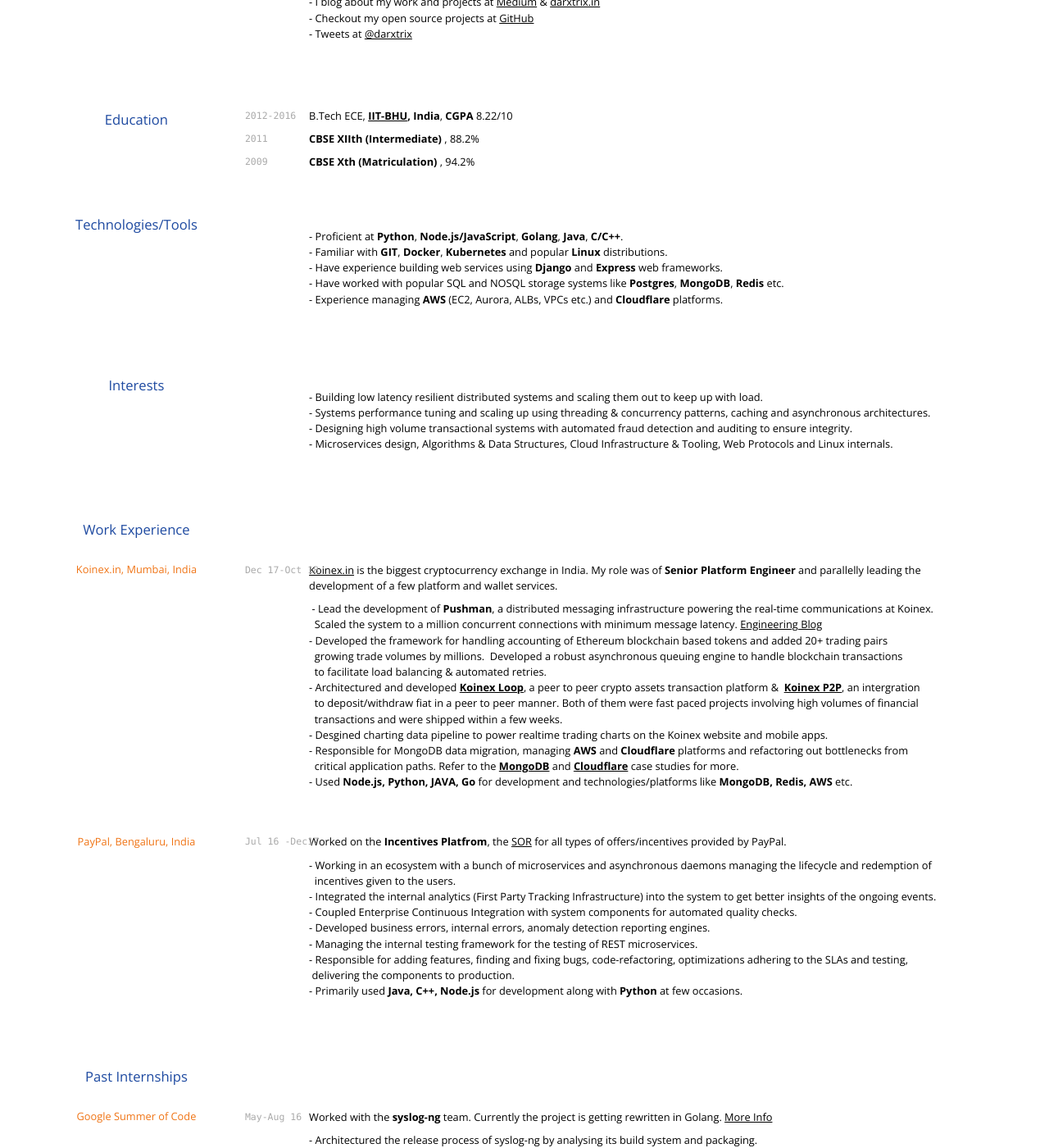
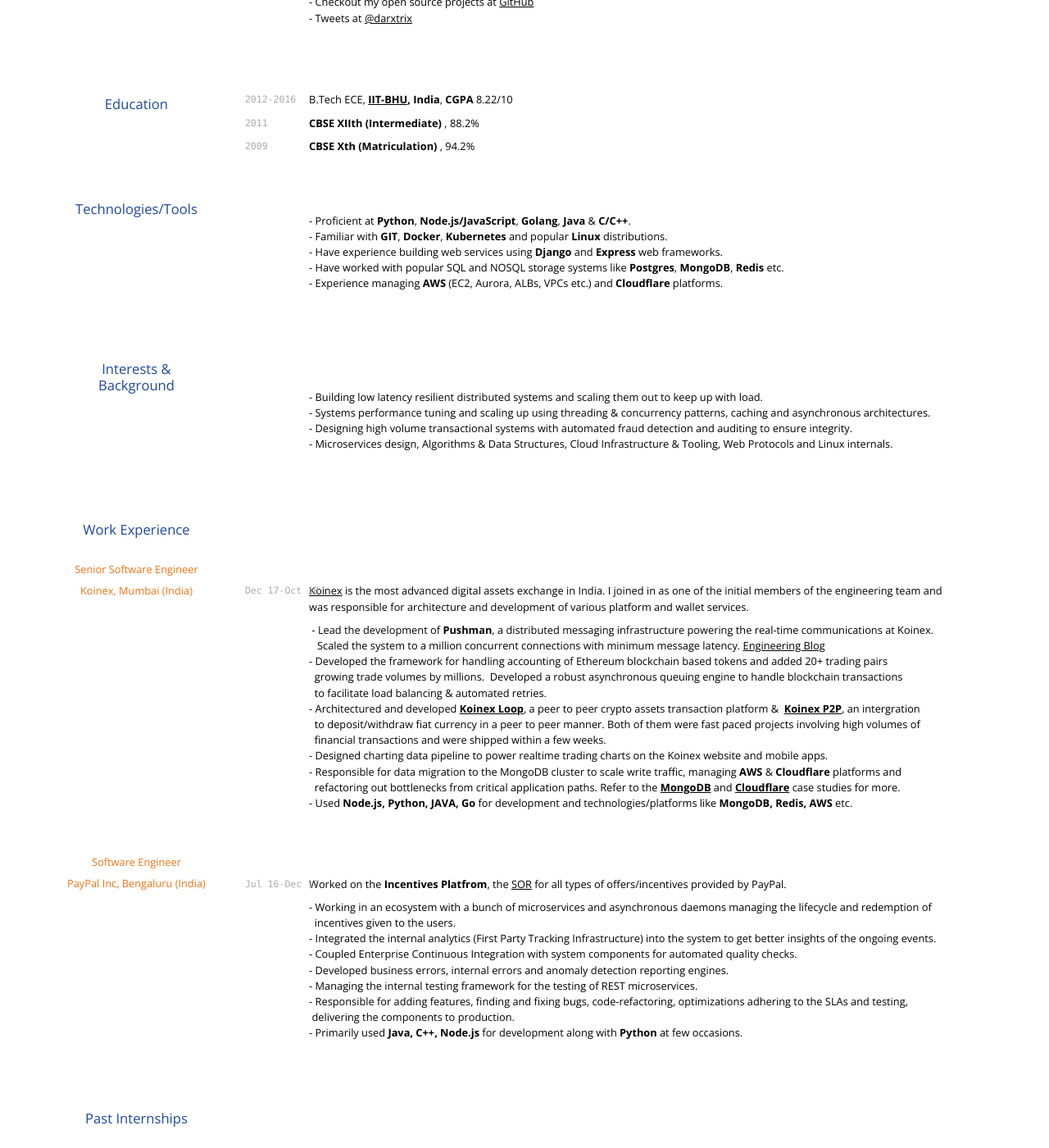
Before and after one commit to darxtrix/resume, a Jekyll site: the page built from index.md, in a window 1280 px wide and 1400 px high, scrolled down 276 px. Shown: the whole window at 82% size. Built offline with Jekyll 4.4.1, drawn with Linux system fonts in a browser that asks for light colours; nearby versions of some CDN libraries; some of the changed text lies outside the part shown.

Commit message:
updated resume

```diff
--- a/index.md
+++ b/index.md
@@ -20,7 +20,7 @@
 ## About Me
 
 
-Fascinated by the internet and enjoying the art of programming, thriving to combine them into my everyday work. I go by the alias **darxtrix** on the Internet. In case you missed:
+Fascinated by the internet and enjoying the art of programming, thriving to combine them into my everyday work.
 <pre>
 <p>- I blog about my work and projects at <a href="https://medium.com/@darxtrix">Medium</a> & <a href="http://darxtrix.in">darxtrix.in</a>
 - Checkout my open source projects at <a href="https://github.com/darxtrix">GitHub</a>
@@ -46,7 +46,7 @@
 
 <pre>
 <p>
-- Proficient at <strong>Python</strong>, <strong>Node.js/JavaScript</strong>, <strong>Golang</strong>, <strong>Java</strong>, <strong>C/C++</strong>.
+- Proficient at <strong>Python</strong>, <strong>Node.js/JavaScript</strong>, <strong>Golang</strong>, <strong>Java</strong> & <strong>C/C++</strong>.
 - Familiar with <strong>GIT</strong>, <strong>Docker</strong>, <strong>Kubernetes</strong> and popular <strong>Linux</strong> distributions.
 - Have experience building web services using <strong>Django</strong> and <strong>Express</strong> web frameworks.
 - Have worked with popular SQL and NOSQL storage systems like <strong>Postgres</strong>, <strong>MongoDB</strong>, <strong>Redis</strong> etc.
@@ -55,7 +55,7 @@
 </pre>
 
 
-## Interests
+## Interests & Background
 <pre>
 <p>
 - Building low latency resilient distributed systems and scaling them out to keep up with load.
@@ -68,29 +68,31 @@
 ## Work Experience
 <br/>
 
-### Koinex.in, Mumbai, India
+### Senior Software Engineer
+### Koinex, Mumbai (India)
 
 `Dec 17-Oct 18`
-[Koinex.in](http://koinex.in) is the biggest cryptocurrency exchange in India. My role was of <strong>Senior Platform Engineer</strong> and parallelly leading the development of a few platform and wallet services.
+[Koinex](http://koinex.in) is the most advanced digital assets exchange in India. I joined in as one of the initial members of the engineering team and was responsible for architecture and development of various platform and wallet services.
 <pre>
-<p> - Lead the development of <strong>Pushman</strong>, a distributed messaging infrastructure powering the real-time communications at Koinex.<br/>  Scaled the system to a million concurrent connections with minimum message latency. <a href="https://medium.com/koinex-crunch/pushman-the-koinex-standard-for-realtime-experience-4122d2715c92">Engineering Blog</a>
+<p> - Lead the development of <strong>Pushman</strong>, a distributed messaging infrastructure powering the real-time communications at Koinex.<br/>   Scaled the system to a million concurrent connections with minimum message latency. <a href="https://medium.com/koinex-crunch/pushman-the-koinex-standard-for-realtime-experience-4122d2715c92">Engineering Blog</a>
 - Developed the framework for handling accounting of Ethereum blockchain based tokens and added 20+ trading pairs <br/>  growing trade volumes by millions.  Developed a robust asynchronous queuing engine to handle blockchain transactions <br/>  to facilitate load balancing & automated retries.
-- Architectured and developed <strong><a href="https://koinex.in/loop">Koinex Loop</a></strong>, a peer to peer crypto assets transaction platform & <strong> <a href="https://medium.com/koinex-crunch/koinex-upgrade-3-0-0-inr-revived-cd6d82c6b7e1">Koinex P2P</a></strong>, an intergration <br/>  to deposit/withdraw fiat in a peer to peer manner. Both of them were fast paced projects involving high volumes of financial <br/>  transactions and were shipped within a few weeks.
-- Desgined charting data pipeline to power realtime trading charts on the Koinex website and mobile apps.
-- Responsible for MongoDB data migration, managing <strong>AWS</strong> and <strong>Cloudflare</strong> platforms and refactoring out bottlenecks from <br/>  critical application paths. Refer to the <a href="https://www.mongodb.com/blog/post/digital-cryptocurrency-exchange-overcomes-scaling-challenges-with-mongodb-atlas"><strong>MongoDB</strong></a> and <a href="https://www.cloudflare.com/case-studies/koinex/"><strong>Cloudflare</strong></a> case studies for more.
+- Architectured and developed <strong><a href="https://koinex.in/loop">Koinex Loop</a></strong>, a peer to peer crypto assets transaction platform & <strong> <a href="https://medium.com/koinex-crunch/koinex-upgrade-3-0-0-inr-revived-cd6d82c6b7e1">Koinex P2P</a></strong>, an intergration <br/>  to deposit/withdraw fiat currency in a peer to peer manner. Both of them were fast paced projects involving high volumes of <br/>  financial transactions and were shipped within a few weeks.
+- Designed charting data pipeline to power realtime trading charts on the Koinex website and mobile apps.
+- Responsible for data migration to the MongoDB cluster to scale write traffic, managing <strong>AWS</strong> & <strong>Cloudflare</strong> platforms and <br/>  refactoring out bottlenecks from critical application paths. Refer to the <a href="https://www.mongodb.com/blog/post/digital-cryptocurrency-exchange-overcomes-scaling-challenges-with-mongodb-atlas"><strong>MongoDB</strong></a> and <a href="https://www.cloudflare.com/case-studies/koinex/"><strong>Cloudflare</strong></a> case studies for more.
 - Used <strong>Node.js, Python, JAVA, Go</strong> for development and technologies/platforms like <strong>MongoDB, Redis, AWS</strong> etc.
 </p>
 </pre>
 
-### PayPal, Bengaluru, India
+### Software Engineer
+### PayPal Inc, Bengaluru (India)
 
-`Jul 16 -Dec17`
+`Jul 16-Dec 17`
 Worked on the <strong>Incentives Platfrom</strong>, the [SOR](https://en.wikipedia.org/wiki/System_of_record) for all types of offers/incentives provided by PayPal.
 <pre>
 <p>- Working in an ecosystem with a bunch of microservices and asynchronous daemons managing the lifecycle and redemption of <br/>  incentives given to the users.
 - Integrated the internal analytics (First Party Tracking Infrastructure) into the system to get better insights of the ongoing events.
 - Coupled Enterprise Continuous Integration with system components for automated quality checks.
-- Developed business errors, internal errors, anomaly detection reporting engines.
+- Developed business errors, internal errors and anomaly detection reporting engines.
 - Managing the internal testing framework for the testing of REST microservices.
 - Responsible for adding features, finding and fixing bugs, code-refactoring, optimizations adhering to the SLAs and testing, <br/> delivering the components to production.
 - Primarily used <strong>Java, C++, Node.js</strong> for development along with <strong>Python</strong> at few occasions.
```
Also changed, not shown: index.html (+14 -12 lines).
